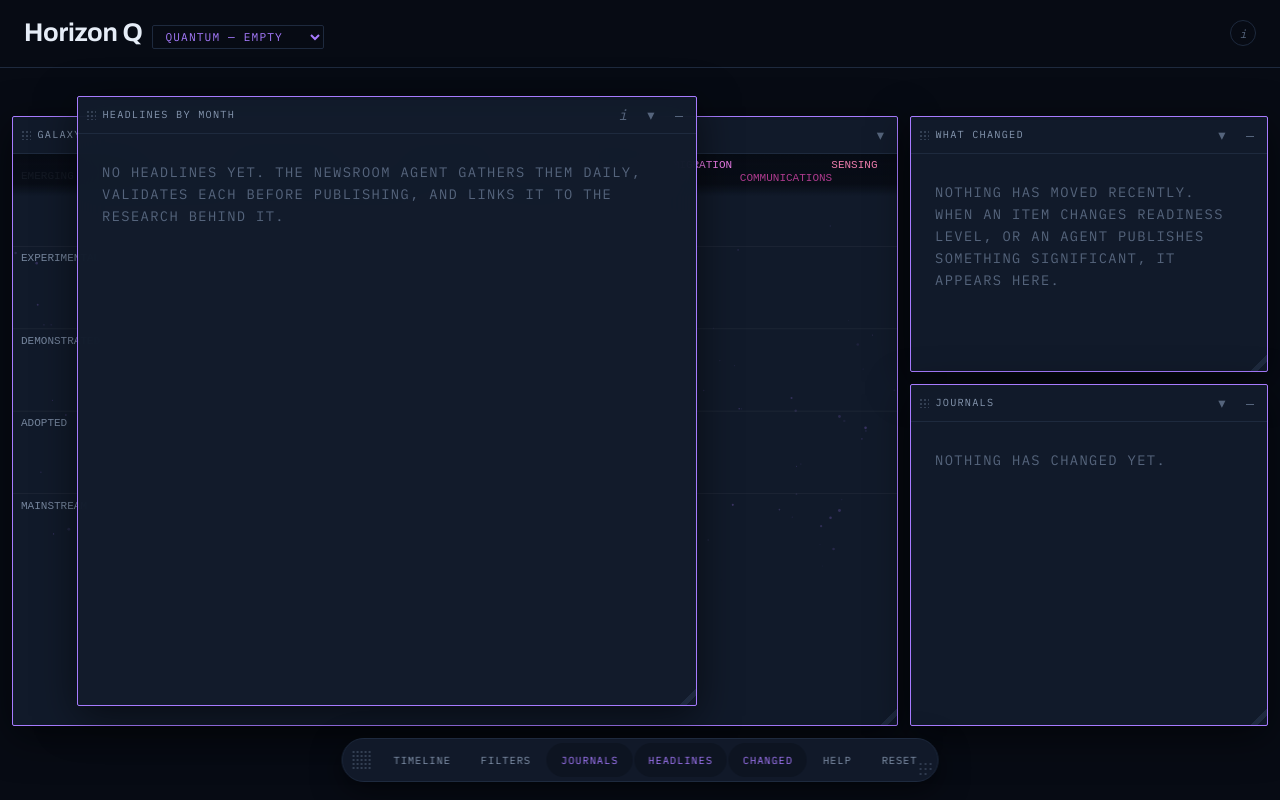
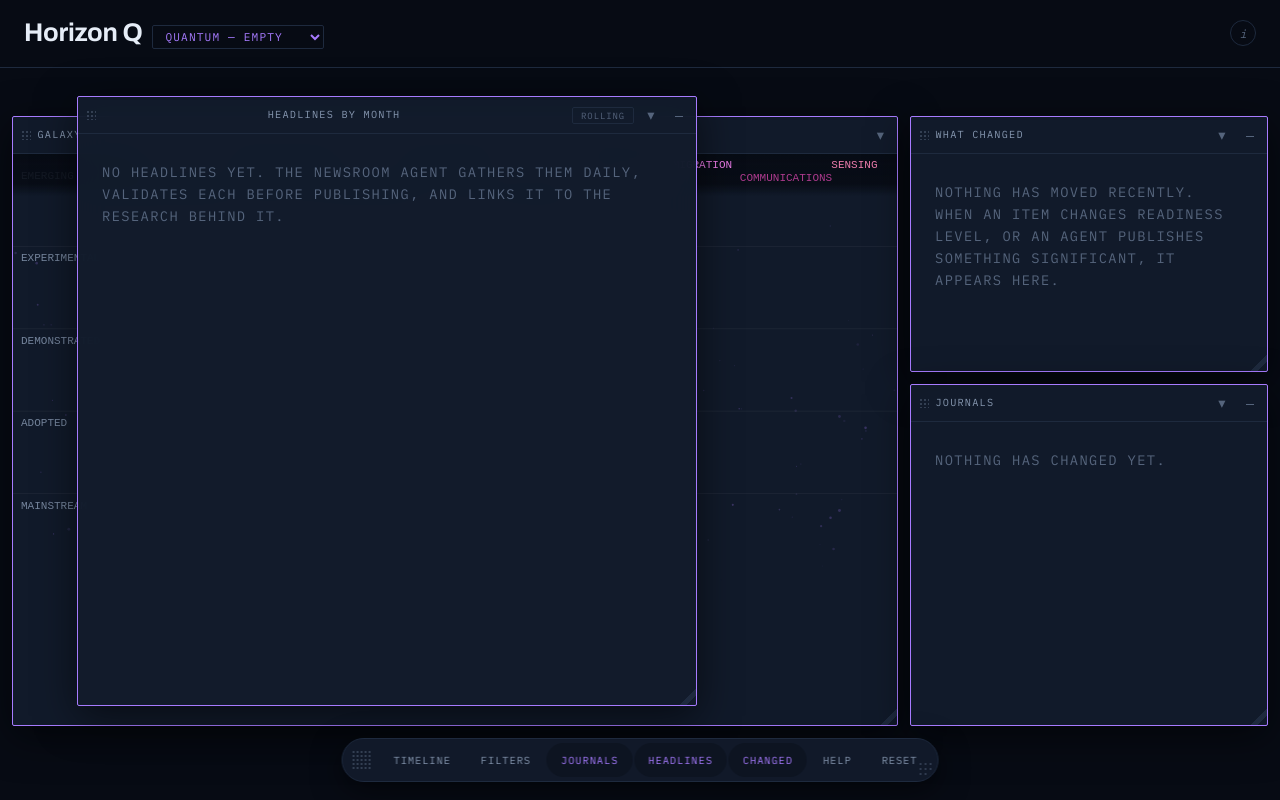
Before and after one commit to stuartokin/quantum-observatory, a React (Vite) app: page / in a window 1280 px wide. Both pictures are taken after a click on the button "By month". Built offline with nearby package versions, Linux system fonts and the light colour scheme.

Commit message:
Add files via upload

```diff
--- a/package.json
+++ b/package.json
@@ -1,7 +1,7 @@
 {
   "name": "horizonq",
   "private": true,
-  "version": "0.37.0",
+  "version": "0.37.1",
   "type": "module",
   "scripts": {
     "dev": "vite",
--- a/src/components/Frame.tsx
+++ b/src/components/Frame.tsx
@@ -42,6 +42,7 @@ export function Frame({
   barOnly,
   onInfo,
   info,
+  action,
 }: {
   title: string
   state: FrameState
@@ -68,6 +69,8 @@ export function Frame({
   /** An `i` button in the title bar, and what it reveals. */
   onInfo?: () => void
   info?: ReactNode
+  /** A control that belongs in the title bar rather than the body. */
+  action?: ReactNode
 }) {
   const ref = useRef<HTMLElement>(null)
   const drag = useRef<{ mode: 'move' | 'resize'; ox: number; oy: number; s: FrameState } | null>(null)
@@ -146,22 +149,27 @@ export function Frame({
     >
       <header className="frame__bar" onPointerDown={begin('move')}>
         <span className="frame__grip" aria-hidden="true" />
-        <span className="frame__title">{title}</span>
+        {onInfo ? (
+          <button
+            className="frame__title frame__title--button"
+            onPointerDown={(e) => e.stopPropagation()}
+            onClick={onInfo}
+            title="What is in this panel"
+          >
+            {title}
+          </button>
+        ) : (
+          <span className="frame__title">{title}</span>
+        )}
+        {action && (
+          <span className="frame__action" onPointerDown={(e) => e.stopPropagation()}>
+            {action}
+          </span>
+        )}
         {bar && (
           <div className="frame__inline" onPointerDown={(e) => e.stopPropagation()}>
             {bar}
           </div>
-        )}
-        {onInfo && (
-          <button
-            className="frame__btn frame__btn--info"
-            onPointerDown={(e) => e.stopPropagation()}
-            onClick={onInfo}
-            aria-label="About this panel"
-            title="About this panel"
-          >
-            i
-          </button>
         )}
         <button
           className="frame__btn"
--- a/src/components/NewsArchive.tsx
+++ b/src/components/NewsArchive.tsx
@@ -13,12 +13,10 @@ export default function NewsArchive({
   items,
   colour,
   onOpen,
-  onTicker,
 }: {
   items: NewsItem[]
   colour: string
   onOpen: (n: NewsItem) => void
-  onTicker: () => void
 }) {
   /**
    * Year, then month.
@@ -94,7 +92,6 @@ export default function NewsArchive({
           >
             {allYearsOpen ? 'Collapse all' : 'Expand all'}
           </button>
-          <button onClick={onTicker} title="Back to the rolling view">Rolling</button>
         </span>
       </div>
 
--- a/src/renderers/board/Board.tsx
+++ b/src/renderers/board/Board.tsx
@@ -590,9 +590,19 @@ export function Board() {
         z={zOf('headlines')}
         onFocus={raise('headlines')}
         minWidth={280}
-        minHeight={headlineMode === 'ticker' ? 34 : 200}
+        // Both views shrink to a strip. A floor of 200 in the month view meant
+        // it could never be dragged small enough to turn back into a ticker,
+        // which is the gesture that is supposed to do it.
+        minHeight={34}
         barOnly={headlineMode === 'ticker'}
         onInfo={() => setHeadlineInfo((v) => !v)}
+        action={
+          headlineMode === 'archive' ? (
+            <button className="frame__mode" onClick={() => setHeadlineView('ticker')}>
+              Rolling
+            </button>
+          ) : undefined
+        }
         info={
           headlineInfo ? (
             <div className="headline-info">
@@ -635,7 +645,6 @@ export function Board() {
               items={allHeadlines}
               colour={colour}
               onOpen={openHeadline}
-              onTicker={() => setHeadlineView('ticker')}
             />
           </Suspense>
         )}
--- a/src/styles/workspace.css
+++ b/src/styles/workspace.css
@@ -636,3 +636,26 @@
   margin-bottom: 6px;
 }
 .headline-info strong { color: var(--ink); font-weight: 500; }
+
+/* The title doubles as the info control, which saves a button. */
+.frame__title--button {
+  background: transparent;
+  border: 0;
+  padding: 0;
+  min-height: 0;
+  cursor: pointer;
+  font: inherit;
+  letter-spacing: inherit;
+  text-transform: inherit;
+  color: inherit;
+}
+.frame__title--button:hover { color: var(--ink); text-decoration: underline dotted; }
+
+.frame__action { flex: 0 0 auto; display: flex; }
+.frame__mode {
+  background: transparent; border: 1px solid var(--hairline);
+  border-radius: var(--radius); color: var(--ink-faint); cursor: pointer;
+  font-family: var(--mono); font-size: 0.56rem; letter-spacing: 0.1em;
+  text-transform: uppercase; padding: 2px 8px; min-height: 0;
+}
+.frame__mode:hover { color: var(--ink); }
```
Also changed, not shown: agents/newsroom/prompt.md (+12 -1 lines), scripts/check-news.mjs (+46 -0 lines).
